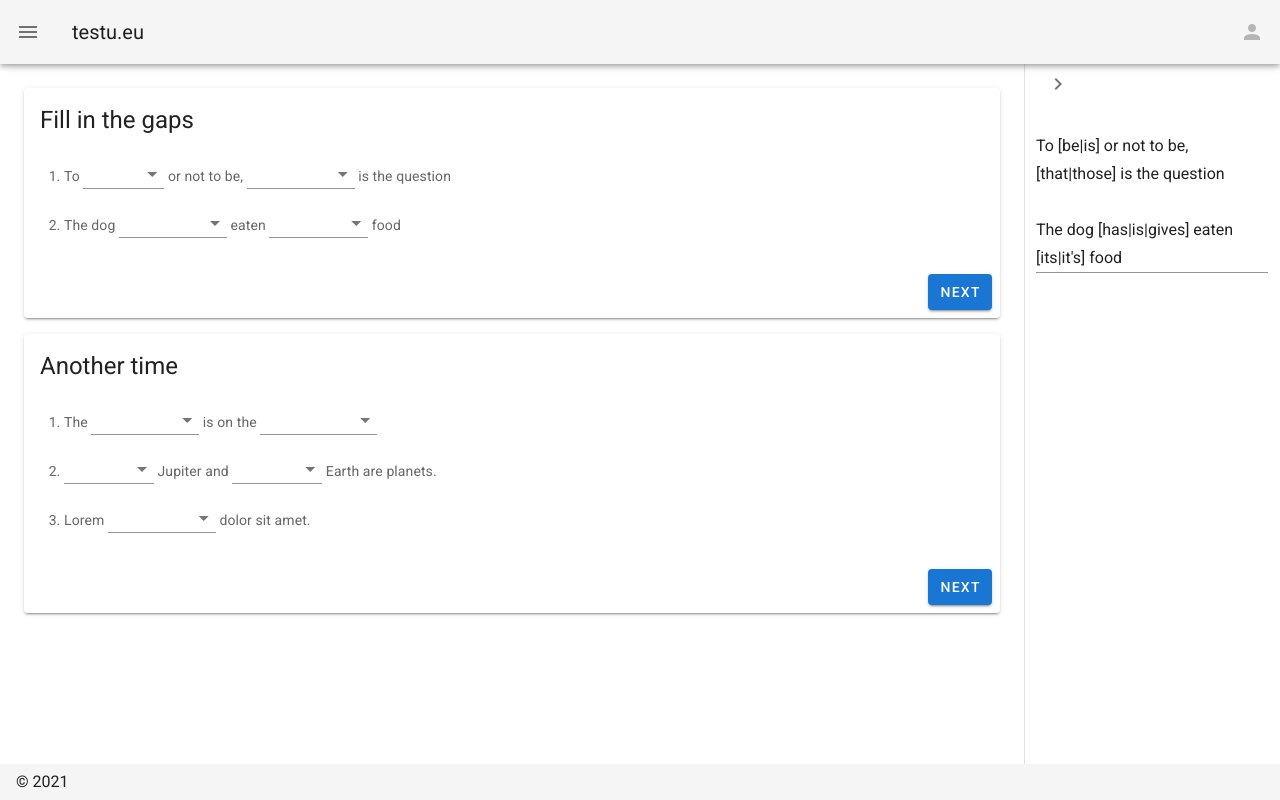
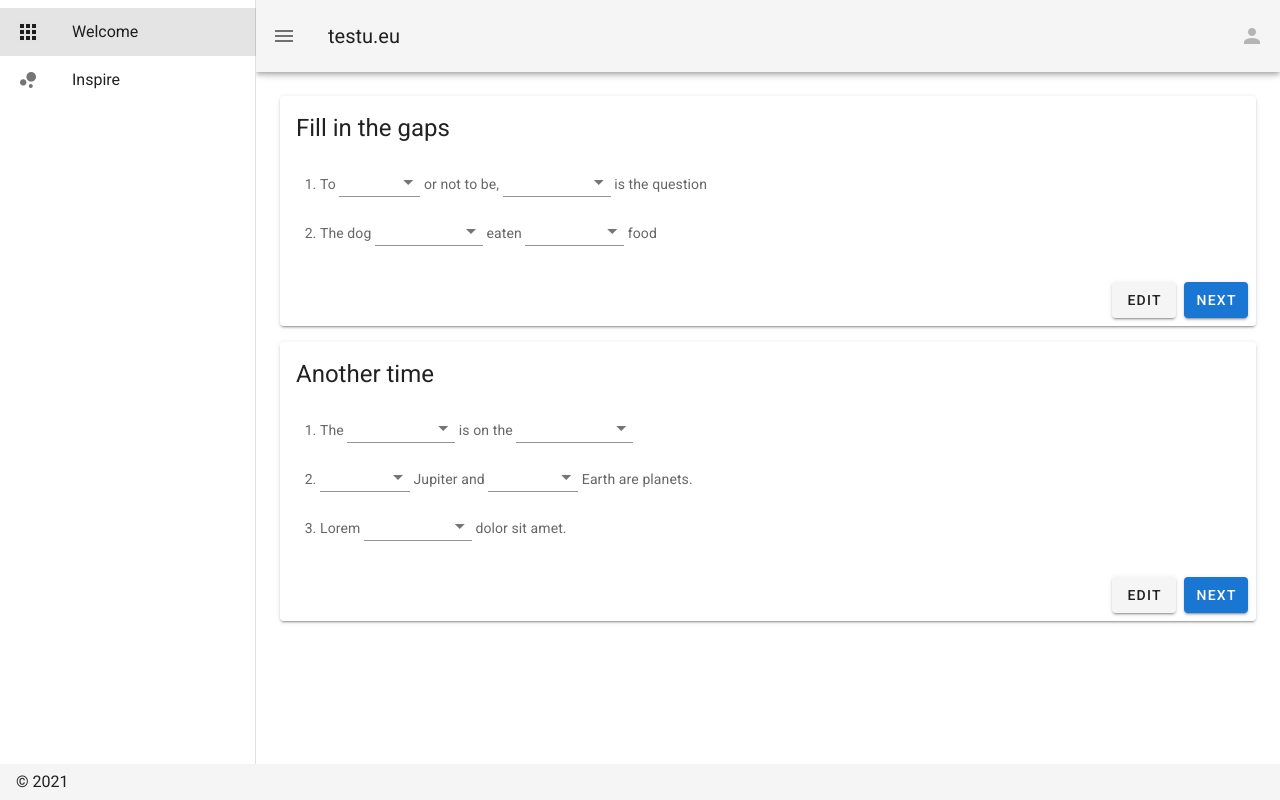
Before and after one commit to edukado-interreto/testu, a Nuxt app: page / in a window 1280 px wide. Built offline with nearby package versions, Linux system fonts and the light colour scheme.

Commit message:
fix drawers behaviour

```diff
--- a/layouts/default.vue
+++ b/layouts/default.vue
@@ -1,14 +1,27 @@
 <template>
-  <v-app>
+  <v-app id="inspire">
+    <v-app-bar
+      app
+      clipped-right
+      height="72"
+    >
+      <v-app-bar-nav-icon @click.stop="nav_drawer.show = !nav_drawer.show" />
+      <v-toolbar-title v-text="title" />
+      <v-spacer />
+      <v-btn
+        icon
+        disabled
+      >
+        <v-icon>mdi-account</v-icon>
+      </v-btn>
+    </v-app-bar>
     <v-navigation-drawer
-      v-model="drawer"
-      :mini-variant="miniVariant"
-      fixed
+      v-model="nav_drawer.show"
       app
     >
       <v-list>
         <v-list-item
-          v-for="(item, i) in items"
+          v-for="(item, i) in nav_drawer.items"
           :key="i"
           :to="item.to"
           router
@@ -23,28 +36,6 @@
         </v-list-item>
       </v-list>
     </v-navigation-drawer>
-    <v-app-bar
-      fixed
-      app
-      clipped-right
-    >
-      <v-app-bar-nav-icon @click.stop="drawer = !drawer" />
-      <v-btn
-        v-if="false"
-        icon
-        @click.stop="miniVariant = !miniVariant"
-      >
-        <v-icon>mdi-{{ `chevron-${miniVariant ? 'right' : 'left'}` }}</v-icon>
-      </v-btn>
-      <v-toolbar-title v-text="title" />
-      <v-spacer />
-      <v-btn
-        icon
-        disabled
-      >
-        <v-icon>mdi-account</v-icon>
-      </v-btn>
-    </v-app-bar>
     <v-main>
       <v-container>
         <Nuxt />
@@ -62,8 +53,8 @@
 export default {
   data () {
     return {
-      bottomDrawer: true,
-      drawer: false,
+      nav_drawer: {
+        show: null,
         items: [
           {
             icon: 'mdi-apps',
@@ -76,8 +67,7 @@ export default {
             to: '/inspire'
           }
         ],
-      miniVariant: false,
-      rightDrawer: false,
+      },
       title: 'testu.eu'
     }
   }
--- a/pages/index.vue
+++ b/pages/index.vue
@@ -2,18 +2,17 @@
   <div>
     <v-navigation-drawer
       app
+      clipped
       right
       bottom
-      clipped
-      v-model="drawer"
-      :mini-variant.sync="mini"
       disable-resize-watcher
-      disable-route-watcher
+      v-model="edit_drawer.show"
+      width="45vw"
     >
       <v-list-item dense v-if="!$vuetify.breakpoint.mobile">
-        <v-btn @click.stop="mini = !mini" icon><v-icon>mdi-chevron-{{ mini ? 'left' : 'right' }}</v-icon></v-btn>
+        <v-btn @click.stop="edit_drawer.show = false" icon><v-icon>mdi-chevron-right</v-icon></v-btn>
       </v-list-item>
-      <v-container v-show="!mini">
+      <v-container v-show="!edit_drawer.mini">
         <v-textarea
           v-model="sheet[0].code"
           auto-grow
@@ -33,6 +32,7 @@
         </v-card-text>
         <v-card-actions>
           <v-spacer />
+          <v-btn @click="edit_drawer.show = true">Edit</v-btn>
           <v-btn
             color="primary"
             nuxt
@@ -62,8 +62,10 @@ export default {
     })
   },
   data: () => ({
-    mini: false,
-    drawer: true,
+    edit_drawer: {
+      mini: false,
+      show: false
+    },
     sheet: [
       {
         type: "gapFilling",
```
Lines whose indentation alone changed are shown as unchanged.
